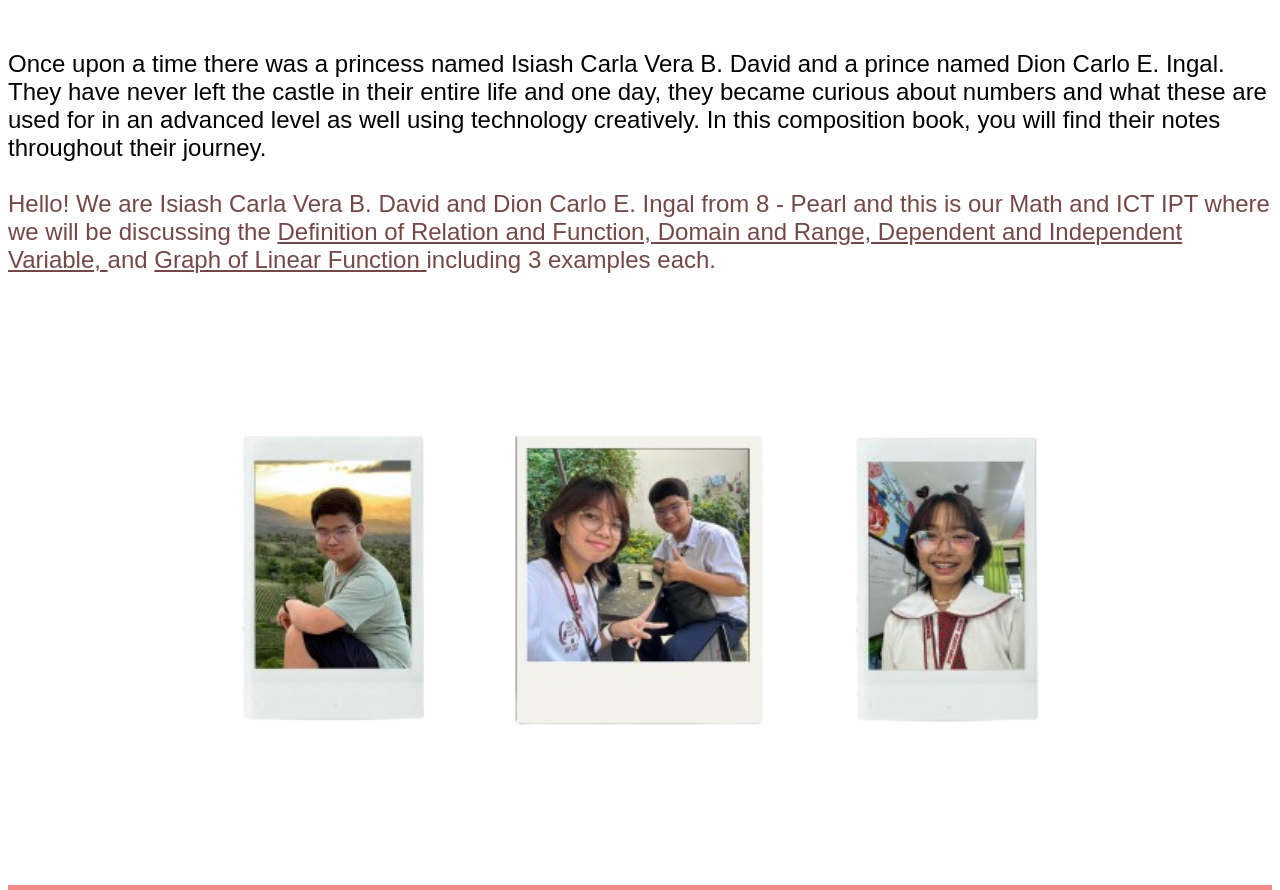
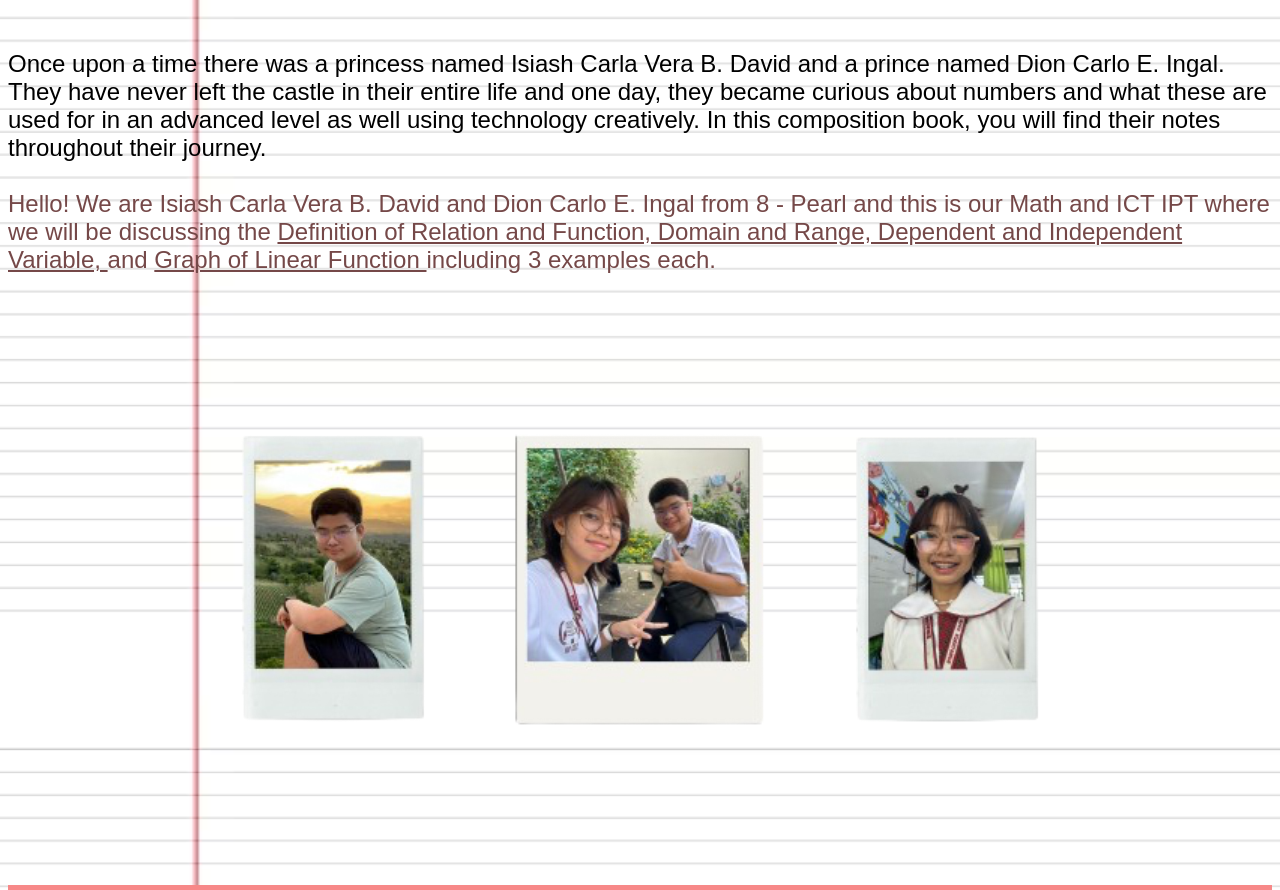
Before and after one commit to Dncrlo/ICT-MATH-IPT, a plain HTML site: page introduction.html in a window 1280 px wide. Shown: the part 133-1023 px from the top of the page. Drawn offline with Linux system fonts and the light colour scheme; files whose address does not match are found by name.

Commit message:
Update introduction.html

```diff
--- a/introduction.html
+++ b/introduction.html
@@ -2,7 +2,7 @@
 <head> <title> Introduction </title> </head>
 <style>
  body {
-  background-image: url("/Users/dion/Documents/IPT ICT and MATH/bgpage.jpg.avif");
+  background-image: url("bgpage.jpg");
   background-repeat: no-repeat;
   background-attachment: fixed;
   background-size: 100% 100%;
@@ -18,7 +18,7 @@
 Once upon a time there was a princess named Isiash Carla Vera B. David and a prince named Dion Carlo E. Ingal. They have never left the castle in their entire life and one day, they became curious about numbers and what these are used for in an advanced level as well using technology creatively. In this composition book, you will find their notes throughout their journey.
 <br> <br> <font face= "fantasy"> <font color= "#754848"
 &nbsp &nbsp &nbsp 01101000 01100101 01101100 01101100 01101111, .... . .-.. .-.. ---, <b> Hello! </b>  We are Isiash Carla Vera B. David and Dion Carlo E. Ingal from 8 - Pearl and this is our Math and ICT IPT where we will be discussing the <u> Definition of Relation and  Function, Domain and Range, Dependent and Independent Variable, </u> and <u> Graph of Linear Function </u> including 3 examples each.  </font> </p>
-<div align= "center"> <img src= "/Users/dion/Documents/IPT ICT and MATH/v-2-removebg-preview.png" width= "1000" >
+<div align= "center"> <img src= "v-2-removebg-preview.png" width= "1000" >
 <font face= "Fantasy">
  <p style="border-width:3px; border-style:solid; border-color:#F78888">
 <center> <h1> Content </h1>
```
